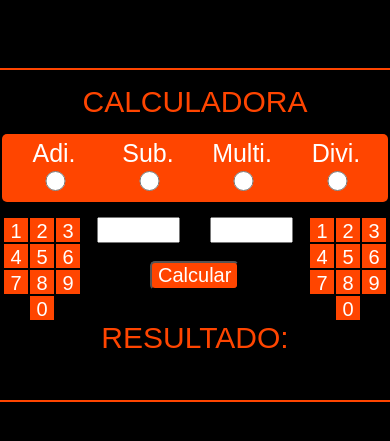
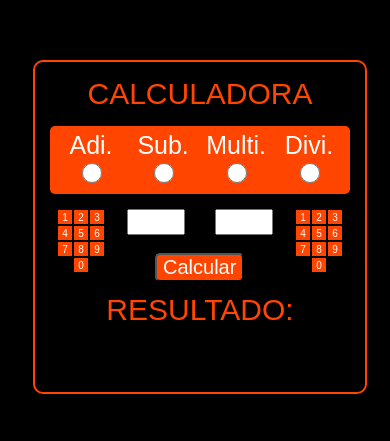
Before and after one commit to CleProgrammer/Meu-portfolio, a plain HTML site: page tools/calculadora.html in a window 390 px wide. Shown: the part 195-636 px from the top of the page. Drawn offline with Linux system fonts and the light colour scheme; files whose address does not match are found by name.

Commit message:
first commit

```diff
--- a/tools/calculadora.css
+++ b/tools/calculadora.css
@@ -131,3 +131,112 @@ section {
 .res {
     color: white;
 }
+
+
+@media (max-width: 425px) {
+    body {
+        margin: auto;
+    }
+
+    .container {
+        text-align: center;
+        width: 300px;
+        height: 300px;
+        background-color: black;
+        color: orangered;
+        border-radius: 10px;
+        padding: 15px;
+        border: 2px solid orangered;
+        margin-left: 10px;
+    }
+
+    .area-valor {
+        display: flex;
+        justify-content: center;
+    }
+
+    .botoes-left {
+        display: flex;
+        justify-content: center;
+        width: 80px;
+        flex-wrap: wrap;
+        margin-right: 15px;
+    }
+
+    .botoes-right {
+        display: flex;
+        justify-content: center;
+        width: 80px;
+        flex-wrap: wrap;
+        margin-left: 15px;
+    }
+
+    .botoes-left .botao,
+    .botoes-right .botao {
+        width: 10px;
+        height: 10px;
+        background-color: orangered;
+        font-size: 10px;
+        color: white;
+        padding: 2px;
+        cursor: pointer;
+        border: 1px solid black;
+    }
+
+    .area-valor .x {
+        padding: 0px 15px;
+        font-size: 25px;
+        font-weight: bold;
+        margin-top: -5px;
+    }
+
+    .container input {
+        width: 50px;
+        height: 20px;
+        text-align: center;
+        font-weight: bold;
+        font-size: 20px;
+    }
+
+    .container .title {
+        margin-bottom: 15px;
+    }
+
+    .choose {
+        display: flex;
+        justify-content: space-around;
+        background-color: orangered;
+        color: rgb(255, 255, 255);
+        border-radius: 5px;
+        padding: 5px;
+        font-size: 25px;
+        margin-bottom: 15px;
+    }
+
+    .container button {
+        margin-bottom: 15px;
+        font-size: 20px;
+        border-radius: 5px;
+        cursor: pointer;
+    }
+
+    .container button:hover {
+        background-color: rgb(221, 63, 0);
+    }
+
+    .calc {
+        position: absolute;
+        margin: -60px -45px;
+        margin-top: -20px;
+        background-color: orangered;
+        color: white;
+    }
+
+    .resultado {
+        margin-top: 20px;
+    }
+
+    .res {
+        color: white;
+    }
+}
--- a/tools/calculadora.html
+++ b/tools/calculadora.html
@@ -48,7 +48,7 @@
                 </div>
             </div>
             <button class="calc">Calcular</button>
-            <div>RESULTADO: </div>
+            <div class="resultado">RESULTADO: </div>
             <div class="res"></div>
         </div>
     </section>
```
